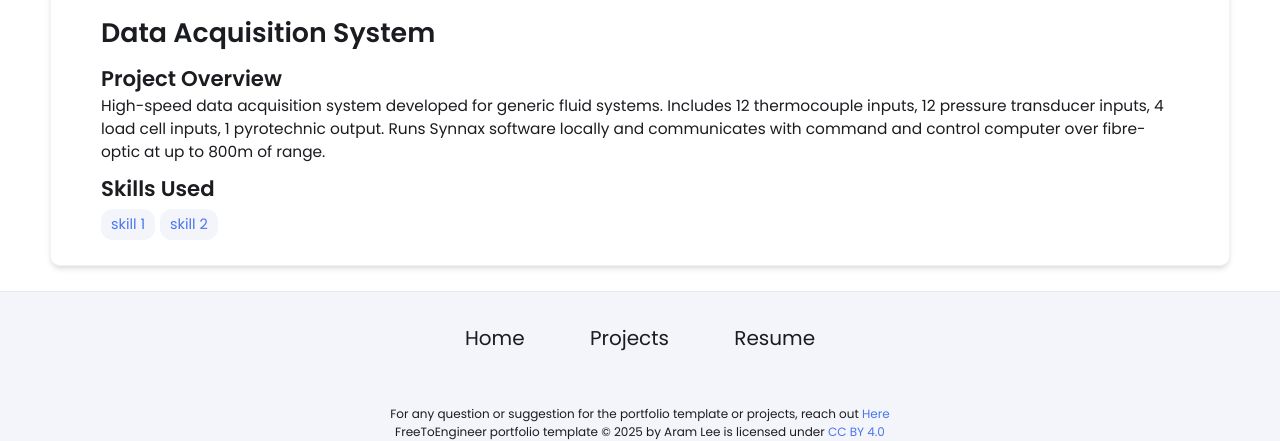
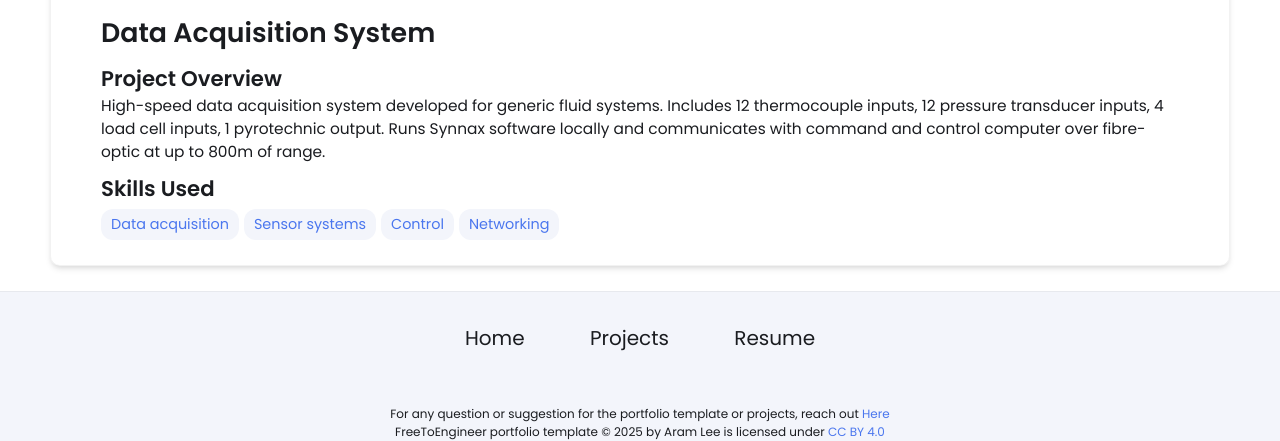
Before and after one commit to JackGardiner/JackGardiner.github.io, a Jekyll site: the page built from _projects/daq-system/index.md, in a window 1280 px wide, cut to the strip 494-935 px from the top of the page. Built offline with Jekyll 4.4.1, drawn with Linux system fonts in a browser that asks for light colours.

Commit message:
Update index.md

```diff
--- a/_projects/daq-system/index.md
+++ b/_projects/daq-system/index.md
@@ -5,7 +5,9 @@ description:  High-speed data acquisition system developed for generic fluid sys
               Includes 12 thermocouple inputs, 12 pressure transducer inputs, 4 load cell inputs, 1 pyrotechnic output.
               Runs Synnax software locally and communicates with command and control computer over fibre-optic at up to 800m of range.
 skills:
-- skill 1
-- skill 2
-main-image: /project.webp
+- Data acquisition
+- Sensor systems
+- Control
+- Networking
+main-image: /daq.jpg
 ---
```
